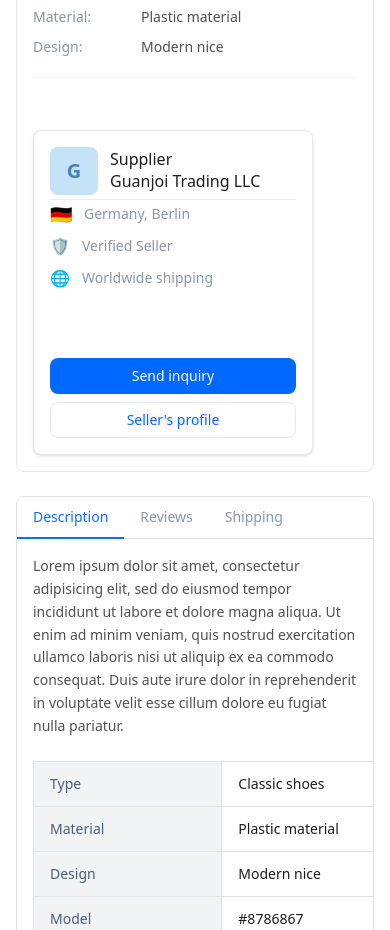
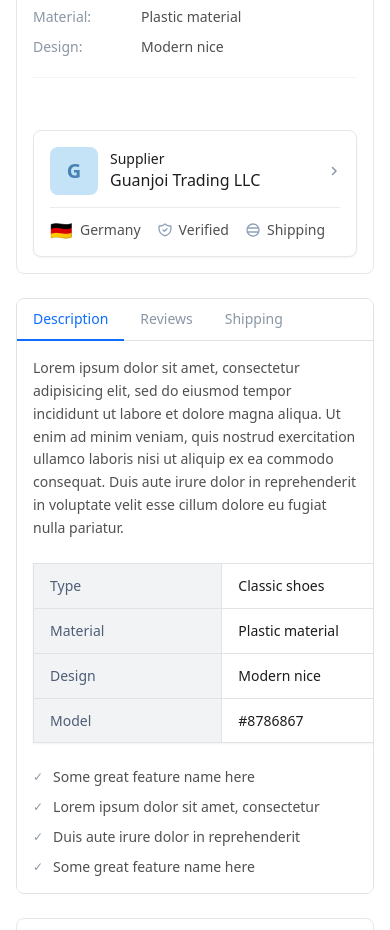
Before and after one commit to m-faizan-adill/ecommerce-fullstack-design-FE, a Next.js app: page /products/1 in a window 390 px wide. Shown: the part 940-1870 px from the top of the page. Built offline with nearby package versions, Linux system fonts and the light colour scheme.

Commit message:
feat(products): optimize supplier card layout for mobile responsiveness

```diff
--- a/src/features/products/components/SupplierCard.tsx
+++ b/src/features/products/components/SupplierCard.tsx
@@ -1,3 +1,4 @@
+import { ChevronIcon } from "@/assets";
 import { Button } from "@/components/ui";
 
 interface SupplierCardProps {
@@ -13,52 +14,66 @@ export default function SupplierCard({
     verified = true,
     worldwideShipping = true,
 }: SupplierCardProps) {
+
     return (
-        <div className="w-70 h-81.25 bg-[#FFFFFF] border border-gray-200 rounded-lg p-4 shadow-sm flex flex-col justify-between box-border">
+        <div className="w-full lg:w-70 h-auto lg:h-81.25 bg-[#FFFFFF] border border-gray-200 lg:border-gray-200 rounded-lg p-4 shadow-xs lg:shadow-sm flex flex-col justify-between box-border">
 
-            {/* Top Header Segment */}
-            <div className="flex items-center gap-3">
+            {/* Top Header Segment Wrapper - Clickable row on mobile */}
+            <div className="flex items-center justify-between w-full cursor-pointer lg:cursor-default">
+                <div className="flex items-center gap-3 min-w-0">
                     {/* Avatar Placeholder Avatar */}
                     <div className="w-12 h-12 bg-[#C5E3F6] text-[#4682B4] font-semibold rounded-lg flex items-center justify-center text-xl select-none shrink-0">
                         {supplierName.charAt(0)}
                     </div>
                     {/* Info Text wrapper */}
                     <div className="flex flex-col min-w-0">
-                    <span className="text-base font-normal text-[#1C1C1C] leading-none mb-1">Supplier</span>
+                        <span className="text-sm lg:text-base font-normal text-[#1C1C1C] leading-none mb-1">Supplier</span>
                         <span className="text-base font-normal text-[#1C1C1C] truncate leading-tight">{supplierName}</span>
                     </div>
                 </div>
 
+                <ChevronIcon direction="left" className="text-[#8B96A5]"/>
+            </div>
+
             {/* Thin Horizontal Divider line */}
-            <div className="border-t border-gray-200/80 my-1"></div>
+            <div className="border-t border-gray-200/80 my-3 lg:my-1"></div>
 
-            {/* Meta Indicators List Row */}
-            <div className="flex flex-col gap-3 text-sm text-[#8B96A5]">
+            {/* Meta Indicators Segment: Mobile changes to flex-row wrap */}
+            <div className="flex flex-row flex-wrap lg:flex-col items-center lg:items-start gap-y-2 gap-x-4 lg:gap-3 text-sm text-[#505050] lg:text-[#8B96A5]">
                 {/* Country */}
-                <div className="flex items-center gap-3">
+                <div className="flex items-center gap-2 lg:gap-3">
                     <span className="text-lg leading-none select-none">🇩🇪</span>
-                    <span className="text-[#8B96A5] font-normal">{location}</span>
+                    <span className="font-normal">{location.split(',')[0]}</span>
                 </div>
 
                 {/* Verification Shield status */}
                 {verified && (
-                    <div className="flex items-center gap-3">
-                        <span className="text-gray-400 text-base leading-none select-none">🛡️</span>
-                        <span className="text-[#8B96A5] font-normal">Verified Seller</span>
+                    <div className="flex items-center gap-1.5 lg:gap-3">
+                        <span className="text-gray-400 text-base leading-none select-none lg:inline hidden">🛡️</span>
+                        {/* Custom vector match shield pattern for mobile view screen */}
+                        <svg className="w-4 h-4 text-slate-400 lg:hidden" fill="none" viewBox="0 0 24 24" stroke="currentColor" strokeWidth={2}>
+                            <path strokeLinecap="round" strokeLinejoin="round" d="M9 12l2 2 4-4m5.618-4.016A11.955 11.955 0 0112 2.944a11.955 11.955 0 01-8.618 3.04A12.02 12.02 0 003 9c0 5.591 3.824 10.29 9 11.622 5.176-1.332 9-6.03 9-11.622 0-1.042-.133-2.052-.382-3.016z" />
+                        </svg>
+                        <span className="font-normal">Verified</span>
                     </div>
                 )}
 
                 {/* Logistic Global Network icon */}
                 {worldwideShipping && (
-                    <div className="flex items-center gap-3">
-                        <span className="text-gray-400 text-base leading-none select-none">🌐</span>
-                        <span className="text-[#8B96A5] font-normal">Worldwide shipping</span>
+                    <div className="flex items-center gap-1.5 lg:gap-3">
+                        <span className="text-gray-400 text-base leading-none select-none lg:inline hidden">🌐</span>
+                        {/* Custom wire globe match outline pattern for mobile view screen */}
+                        <svg className="w-4 h-4 text-slate-400 lg:hidden" fill="none" viewBox="0 0 24 24" stroke="currentColor" strokeWidth={2}>
+                            <path strokeLinecap="round" strokeLinejoin="round" d="M21 12a9 9 0 11-18 0 9 9 0 0118 0z" />
+                            <path strokeLinecap="round" strokeLinejoin="round" d="M3.6 9h16.8M3.6 15h16.8" />
+                        </svg>
+                        <span className="font-normal">Shipping</span>
                     </div>
                 )}
             </div>
 
-            {/* Primary Operation Call to Actions Buttons */}
-            <div className="flex flex-col gap-2 mt-auto">
+            {/* Primary Operation Call to Actions Buttons: Hidden completely on Mobile */}
+            <div className="hidden lg:flex flex-col gap-2 mt-auto">
                 <Button
                     variant="filled"
                     className="w-full bg-[#0067FF] hover:bg-blue-600 text-white rounded-lg py-2.5 font-medium text-sm transition shadow-none"
```
Lines whose indentation alone changed are shown as unchanged.
